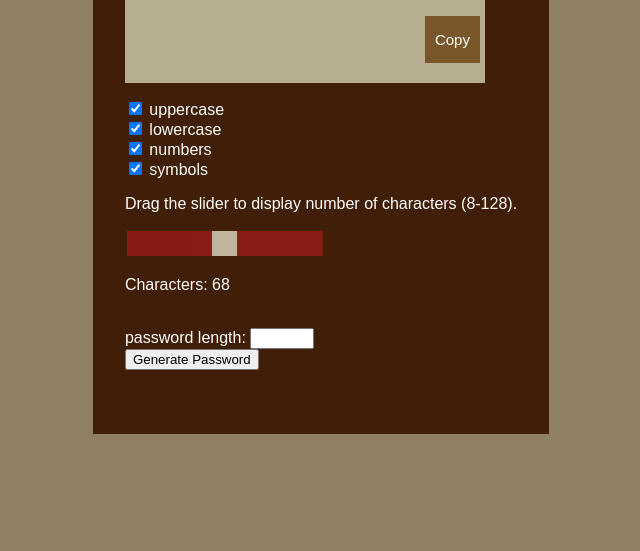
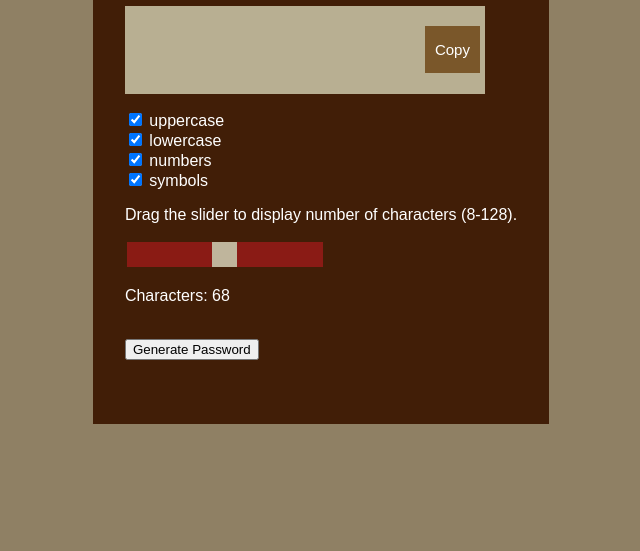
Before and after one commit to bjenkins63/Random-Password-Generator, a plain HTML site: page index.html in a window 1280 px wide. Shown: the part 249-800 px from the top of the page, without its empty margins (319-959 px from the left). Drawn offline with Linux system fonts and the light colour scheme.

Commit message:
fixed result field box

```diff
--- a/index.html
+++ b/index.html
@@ -43,8 +43,6 @@
           </div>
 
           <br>
-
-          password length: <input type="number" name="length" min="8" max="128"><br>
 
           <button type="button" onclick="getPasswords();">Generate Password</button>
         </form>
--- a/styles.css
+++ b/styles.css
@@ -20,6 +20,7 @@ body {
 
   .card {
     padding: 3em 2em;
+    align-content: center;
     background-color: #411e07;
   }
 
@@ -27,6 +28,10 @@ body {
     display: flex;
     justify-content: space-between;
     padding: 0.5em 0;
+  }
+
+  .container {
+    align-content: center;
   }
 
   .btn {
@@ -46,6 +51,7 @@ body {
   .result-container {
     width: 350px;
     display: flex;
+    vertical-align: middle;
     align-self: center;
     justify-content: space-between;
     align-items: center;
@@ -61,6 +67,9 @@ body {
 
   #result-textfield {
     font-size: 20px;
+    vertical-align: middle;
+    overflow-wrap: break-word;
+    word-wrap: break-word;
     min-height: 20px;
     padding: 0 0 8px 0;
   }
```
